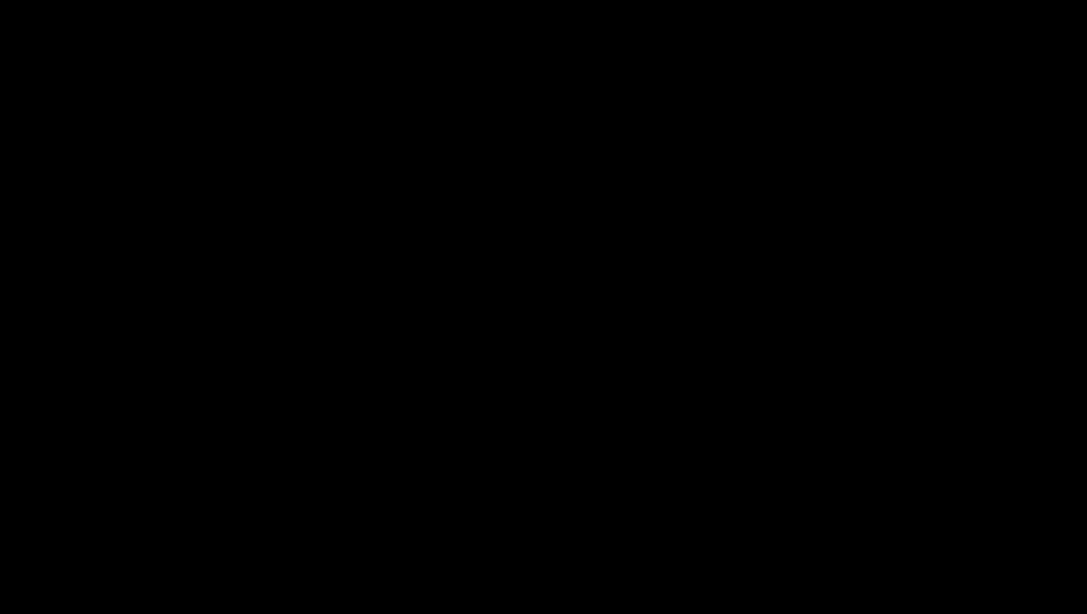
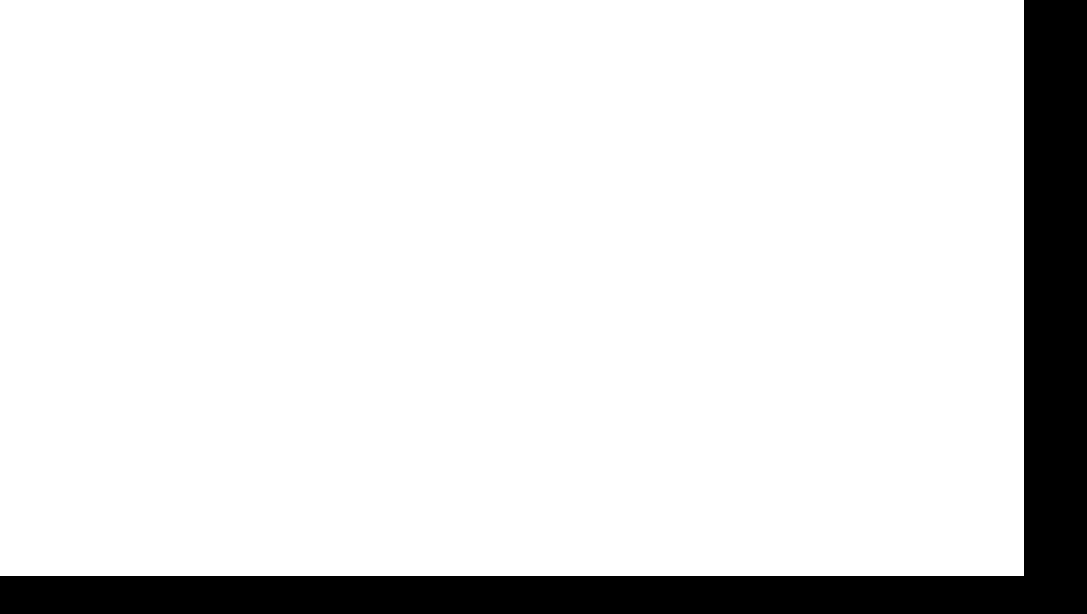
Before and after one commit to gregory-pet-projects/kings-and-pigs, a plain HTML site: page index.html in a window 1280 px wide. Shown: the whole page, without its empty margins (0-1087 px from the left). Drawn offline with Linux system fonts and the light colour scheme.

Commit message:
moved canvas init to new file

```diff
--- a/index.html
+++ b/index.html
@@ -1,12 +1,10 @@
 <style>
   body {
     background: black;
+    padding: 0;
+    margin: 0;
+    box-sizing: border-box;
   }
 </style>
 <canvas></canvas>
-
-<script>
-  const canvas = document.querySelector("canvas");
-  const c = canvas.getContext("2d");
-
-</script>
+<script src="index.js"></script>
--- a/index.js
+++ b/index.js
@@ -0,0 +1,8 @@
+const canvas = document.querySelector("canvas");
+const c = canvas.getContext("2d");
+
+canvas.width = 64 * 16; //1024
+canvas.height = 64 * 9; //576  ratio
+
+c.fillStyle = "white";
+c.fillRect(0, 0, canvas.width, canvas.height);
```
